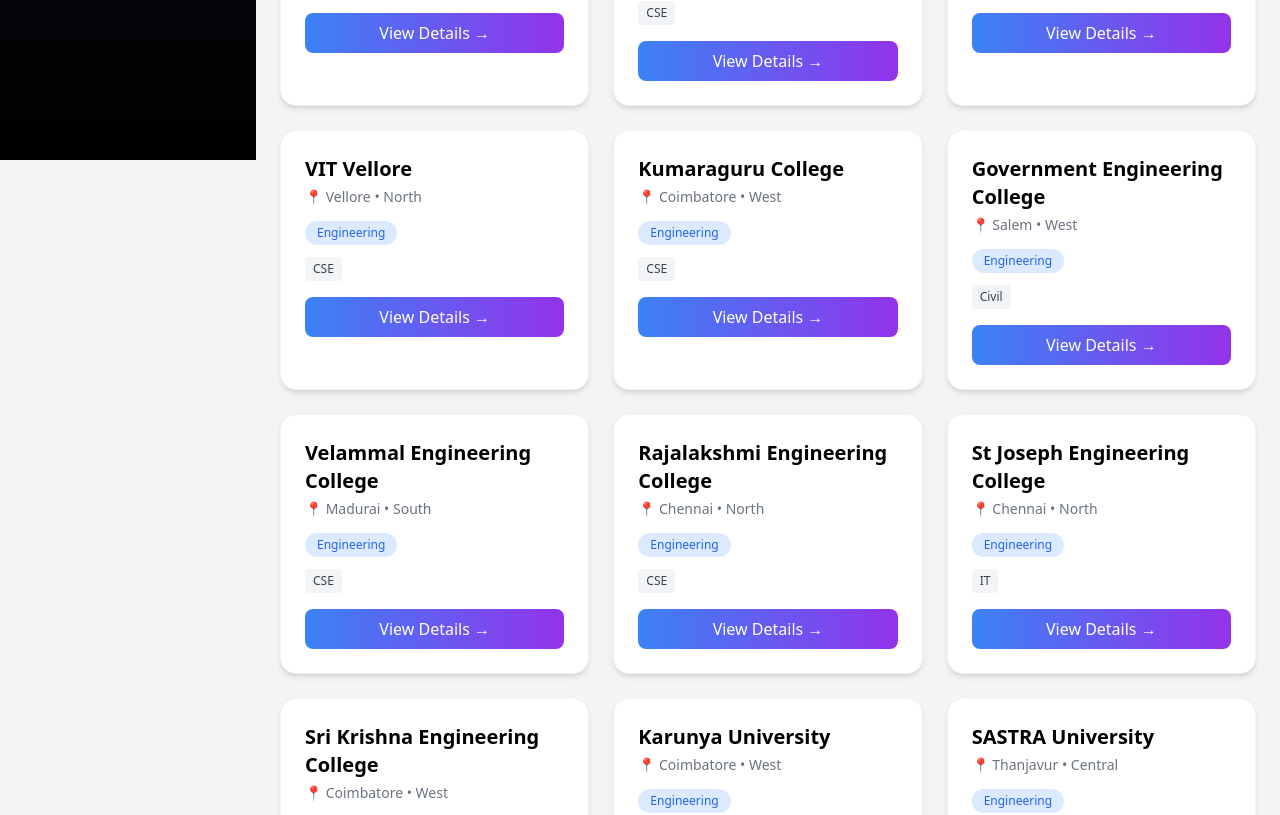
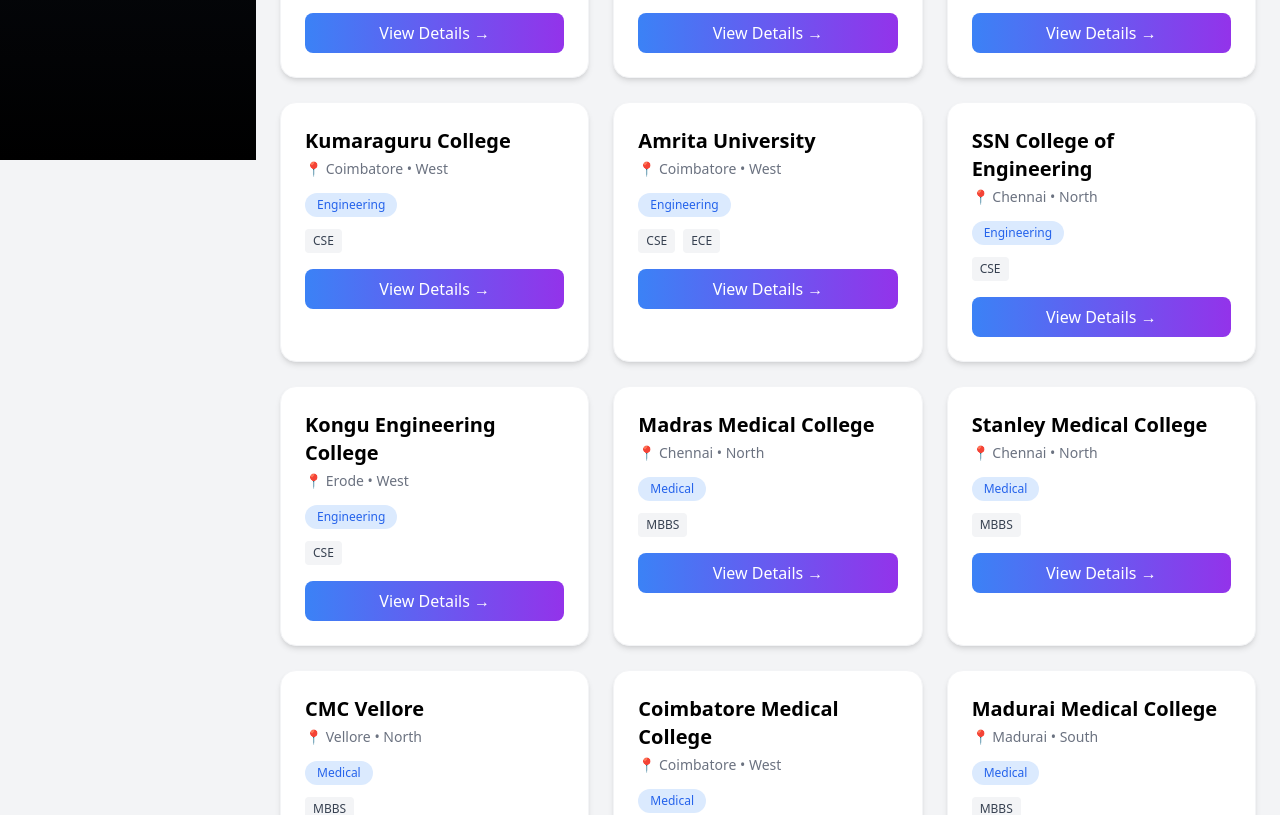
Before and after one commit to MarushiniB/client, a React (Vite) app: page /colleges in a window 1280 px wide. Shown: the part 640-1455 px from the top of the page. Built offline with nearby package versions, Linux system fonts and the light colour scheme.

Commit message:
Revise college data and add new entries
Updated college descriptions and added new colleges in the engineering and medical streams. Adjusted course offerings and facilities for several colleges.

```diff
--- a/src/data/colleges.ts
+++ b/src/data/colleges.ts
@@ -1,69 +1,130 @@
 export const colleges = [
 
-  // ENGINEERING
+  // ================= ENGINEERING =================
   {
     name: "IIT Madras",
     district: "Chennai",
     region: "North",
     stream: "engineering",
     courses: ["CSE", "ECE"],
-    description: "Top engineering institute in India with world-class faculty and research facilities.",
+    description: "Top engineering institute in India with world-class faculty.",
     fees: "₹2L - ₹5L",
     rating: 4.8,
     placement: "95%",
     facilities: ["Hostel", "Library", "Sports", "Labs"],
     recruiters: ["Google", "Amazon", "TCS", "Infosys"]
   },
-
   {
     name: "Anna University",
     district: "Chennai",
     region: "North",
     stream: "engineering",
-    courses: ["CSE"],
-    description: "Premier state university known for strong academics and research.",
+    courses: ["CSE", "ECE"],
+    description: "Premier state university known for strong academics.",
     fees: "₹50K - ₹2L",
     rating: 4.5,
     placement: "85%",
-    facilities: ["Hostel", "Library", "Labs", "Sports"],
+    facilities: ["Hostel", "Library", "Labs"],
     recruiters: ["TCS", "Infosys", "Wipro"]
   },
-
   {
     name: "NIT Trichy",
     district: "Trichy",
     region: "Central",
     stream: "engineering",
-    courses: ["CSE"],
-    description: "Top NIT with excellent placement and infrastructure.",
+    courses: ["CSE", "Mechanical"],
+    description: "Top NIT with excellent placements.",
     fees: "₹1.5L - ₹4L",
     rating: 4.7,
     placement: "92%",
     facilities: ["Hostel", "Library", "Labs"],
     recruiters: ["Amazon", "Microsoft", "TCS"]
   },
-
   {
     name: "PSG Tech",
     district: "Coimbatore",
     region: "West",
     stream: "engineering",
-    courses: ["CSE"],
-    description: "Highly reputed private engineering college with strong industry links.",
+    courses: ["CSE", "IT"],
+    description: "Highly reputed engineering college.",
     fees: "₹1L - ₹2.5L",
     rating: 4.6,
     placement: "90%",
-    facilities: ["Hostel", "Labs", "Sports"],
-    recruiters: ["Infosys", "TCS", "Bosch"]
+    facilities: ["Hostel", "Labs"],
+    recruiters: ["Infosys", "TCS"]
   },
-
   {
-    name: "Thiagarajar Engineering College",
-    district: "Madurai",
-    region: "South",
+    name: "VIT Vellore",
+    district: "Vellore",
+    region: "North",
+    stream: "engineering",
+    courses: ["CSE", "AI"],
+    description: "Top private university with global exposure.",
+    fees: "₹2L - ₹7L",
+    rating: 4.6,
+    placement: "90%",
+    facilities: ["Hostel", "Labs", "WiFi"],
+    recruiters: ["Microsoft", "Amazon"]
+  },
+  {
+    name: "SRM University",
+    district: "Chennai",
+    region: "North",
+    stream: "engineering",
+    courses: ["CSE", "ECE"],
+    description: "Modern university with industry exposure.",
+    fees: "₹2L - ₹6L",
+    rating: 4.3,
+    placement: "88%",
+    facilities: ["Hostel", "WiFi"],
+    recruiters: ["Amazon", "Infosys"]
+  },
+  {
+    name: "Kumaraguru College",
+    district: "Coimbatore",
+    region: "West",
     stream: "engineering",
     courses: ["CSE"],
-    description: "Renowned college known for discipline and academic quality.",
+    description: "Growing engineering institution.",
+    fees: "₹1L - ₹2L",
+    rating: 4.3,
+    placement: "82%",
+    facilities: ["Hostel", "Labs"],
+    recruiters: ["Infosys"]
+  },
+  {
+    name: "Amrita University",
+    district: "Coimbatore",
+    region: "West",
+    stream: "engineering",
+    courses: ["CSE", "ECE"],
+    description: "Top private deemed university.",
+    fees: "₹2L - ₹5L",
+    rating: 4.7,
+    placement: "90%",
+    facilities: ["Hostel", "Labs"],
+    recruiters: ["TCS", "Infosys"]
+  },
+  {
+    name: "SSN College of Engineering",
+    district: "Chennai",
+    region: "North",
+    stream: "engineering",
+    courses: ["CSE"],
+    description: "Highly reputed private college.",
+    fees: "₹1L - ₹2L",
+    rating: 4.6,
+    placement: "92%",
+    facilities: ["Hostel", "Labs"],
+    recruiters: ["Amazon", "Zoho"]
+  },
+  {
+    name: "Kongu Engineering College",
+    district: "Erode",
+    region: "West",
+    stream: "engineering",
+    courses: ["CSE"],
+    description: "Popular engineering college in western TN.",
     fees: "₹80K - ₹2L",
     rating: 4.4,
     placement: "85%",
@@ -71,244 +132,168 @@
     recruiters: ["TCS", "Infosys"]
   },
 
-  {
-    name: "SRM University",
-    district: "Chennai",
-    region: "North",
-    stream: "engineering",
-    courses: ["CSE"],
-    description: "Top private university with global exposure and modern campus.",
-    fees: "₹2L - ₹6L",
-    rating: 4.3,
-    placement: "88%",
-    facilities: ["Hostel", "WiFi", "Labs"],
-    recruiters: ["Amazon", "TCS", "Infosys"]
-  },
-
-  {
-    name: "VIT Vellore",
-    district: "Vellore",
-    region: "North",
-    stream: "engineering",
-    courses: ["CSE"],
-    description: "Well-known university with strong placement record.",
-    fees: "₹2L - ₹7L",
-    rating: 4.6,
-    placement: "90%",
-    facilities: ["Hostel", "Labs", "Library"],
-    recruiters: ["Microsoft", "Amazon", "TCS"]
-  },
-
-  {
-    name: "Kumaraguru College",
-    district: "Coimbatore",
-    region: "West",
-    stream: "engineering",
-    courses: ["CSE"],
-    description: "Emerging engineering college with industry-focused curriculum.",
-    fees: "₹1L - ₹2L",
-    rating: 4.3,
-    placement: "82%",
-    facilities: ["Hostel", "Labs"],
-    recruiters: ["Infosys", "Wipro"]
-  },
-
-  {
-    name: "Government Engineering College",
-    district: "Salem",
-    region: "West",
-    stream: "engineering",
-    courses: ["Civil"],
-    description: "Government institution offering affordable engineering education.",
-    fees: "₹20K - ₹80K",
-    rating: 4.0,
-    placement: "75%",
-    facilities: ["Hostel", "Library"],
-    recruiters: ["TNEB", "L&T"]
-  },
-
-  {
-    name: "Velammal Engineering College",
-    district: "Madurai",
-    region: "South",
-    stream: "engineering",
-    courses: ["CSE"],
-    description: "Well-known private college with good academic support.",
-    fees: "₹80K - ₹2L",
-    rating: 4.2,
-    placement: "80%",
-    facilities: ["Hostel", "Labs"],
-    recruiters: ["TCS", "Infosys"]
-  },
-
-  {
-    name: "Rajalakshmi Engineering College",
-    district: "Chennai",
-    region: "North",
-    stream: "engineering",
-    courses: ["CSE"],
-    description: "Autonomous college with strong placement training.",
-    fees: "₹1L - ₹2L",
-    rating: 4.3,
-    placement: "85%",
-    facilities: ["Hostel", "Library"],
-    recruiters: ["Cognizant", "Infosys"]
-  },
-
-  {
-    name: "St Joseph Engineering College",
-    district: "Chennai",
-    region: "North",
-    stream: "engineering",
-    courses: ["IT"],
-    description: "Private college focusing on technical and soft skills.",
-    fees: "₹80K - ₹2L",
-    rating: 4.1,
-    placement: "78%",
-    facilities: ["Hostel", "Labs"],
-    recruiters: ["TCS", "Wipro"]
-  },
-
-  {
-    name: "Sri Krishna Engineering College",
-    district: "Coimbatore",
-    region: "West",
-    stream: "engineering",
-    courses: ["CSE"],
-    description: "Popular engineering college with consistent placements.",
-    fees: "₹1L - ₹2L",
-    rating: 4.2,
-    placement: "82%",
-    facilities: ["Hostel", "Labs"],
-    recruiters: ["Infosys", "TCS"]
-  },
-
-  {
-    name: "Karunya University",
-    district: "Coimbatore",
-    region: "West",
-    stream: "engineering",
-    courses: ["CSE"],
-    description: "Deemed university known for values-based education.",
-    fees: "₹1.5L - ₹3L",
-    rating: 4.3,
-    placement: "80%",
-    facilities: ["Hostel", "Library"],
-    recruiters: ["Wipro", "Infosys"]
-  },
-
-  {
-    name: "SASTRA University",
-    district: "Thanjavur",
-    region: "Central",
-    stream: "engineering",
-    courses: ["CSE"],
-    description: "Highly ranked private university with strong academics.",
-    fees: "₹1.5L - ₹3L",
-    rating: 4.5,
-    placement: "88%",
-    facilities: ["Hostel", "Library"],
-    recruiters: ["TCS", "Infosys"]
-  },
-
-  // MEDICAL (shortened but same pattern)
+  // ================= MEDICAL =================
   {
     name: "Madras Medical College",
     district: "Chennai",
     region: "North",
     stream: "medical",
     courses: ["MBBS"],
-    description: "One of the oldest medical colleges in India.",
+    description: "One of the oldest medical colleges.",
     fees: "₹50K - ₹1L",
     rating: 4.7,
     placement: "95%",
     facilities: ["Hospital", "Labs"],
     recruiters: ["Govt Hospitals"]
   },
-
+  {
+    name: "Stanley Medical College",
+    district: "Chennai",
+    region: "North",
+    stream: "medical",
+    courses: ["MBBS"],
+    description: "Top government medical college.",
+    fees: "₹50K - ₹1L",
+    rating: 4.6,
+    placement: "94%",
+    facilities: ["Hospital", "Labs"],
+    recruiters: ["Govt Hospitals"]
+  },
   {
     name: "CMC Vellore",
     district: "Vellore",
     region: "North",
     stream: "medical",
     courses: ["MBBS"],
-    description: "Top-ranked medical institution with global reputation.",
+    description: "Globally reputed medical institution.",
     fees: "₹1L - ₹3L",
     rating: 4.9,
     placement: "98%",
     facilities: ["Hospital", "Research"],
     recruiters: ["Global Hospitals"]
   },
+  {
+    name: "Coimbatore Medical College",
+    district: "Coimbatore",
+    region: "West",
+    stream: "medical",
+    courses: ["MBBS"],
+    description: "Leading government medical college.",
+    fees: "₹50K - ₹1L",
+    rating: 4.5,
+    placement: "93%",
+    facilities: ["Hospital"],
+    recruiters: ["Govt Hospitals"]
+  },
+  {
+    name: "Madurai Medical College",
+    district: "Madurai",
+    region: "South",
+    stream: "medical",
+    courses: ["MBBS"],
+    description: "Well-known medical institution.",
+    fees: "₹50K - ₹1L",
+    rating: 4.5,
+    placement: "92%",
+    facilities: ["Hospital"],
+    recruiters: ["Govt Hospitals"]
+  },
 
-  // 👉 IMPORTANT:
-  // Remaining colleges follow SAME pattern
+  // ================= ARTS =================
+  {
+    name: "Loyola College",
+    district: "Chennai",
+    region: "North",
+    stream: "arts",
+    courses: ["BA"],
+    description: "Top arts college with academic excellence.",
+    fees: "₹20K - ₹80K",
+    rating: 4.7,
+    placement: "85%",
+    facilities: ["Library", "Sports"],
+    recruiters: ["Deloitte", "EY"]
+  },
+  {
+    name: "Presidency College",
+    district: "Chennai",
+    region: "North",
+    stream: "arts",
+    courses: ["BA"],
+    description: "Historic college with strong academics.",
+    fees: "₹10K - ₹50K",
+    rating: 4.5,
+    placement: "80%",
+    facilities: ["Library"],
+    recruiters: ["Govt Jobs"]
+  },
+  {
+    name: "Madras Christian College",
+    district: "Chennai",
+    region: "North",
+    stream: "arts",
+    courses: ["BA"],
+    description: "Renowned college with scenic campus.",
+    fees: "₹30K - ₹1L",
+    rating: 4.6,
+    placement: "85%",
+    facilities: ["Hostel", "Library"],
+    recruiters: ["Infosys"]
+  },
 
+  // ================= COMMERCE =================
+  {
+    name: "PSG College",
+    district: "Coimbatore",
+    region: "West",
+    stream: "commerce",
+    courses: ["BCom"],
+    description: "Top commerce college.",
+    fees: "₹30K - ₹1L",
+    rating: 4.5,
+    placement: "85%",
+    facilities: ["Library"],
+    recruiters: ["TCS"]
+  },
+  {
+    name: "Ethiraj College",
+    district: "Chennai",
+    region: "North",
+    stream: "commerce",
+    courses: ["BCom"],
+    description: "Popular women's college.",
+    fees: "₹30K - ₹1L",
+    rating: 4.4,
+    placement: "82%",
+    facilities: ["Library"],
+    recruiters: ["Infosys"]
+  },
 
-  // MEDICAL
-  { name: "Madras Medical College", district: "Chennai", region: "North", stream: "medical", courses: ["MBBS"] },
-  { name: "Stanley Medical College", district: "Chennai", region: "North", stream: "medical", courses: ["MBBS"] },
-  { name: "CMC Vellore", district: "Vellore", region: "North", stream: "medical", courses: ["MBBS"] },
-  { name: "Coimbatore Medical College", district: "Coimbatore", region: "West", stream: "medical", courses: ["MBBS"] },
-  { name: "Madurai Medical College", district: "Madurai", region: "South", stream: "medical", courses: ["MBBS"] },
-  { name: "Salem Medical College", district: "Salem", region: "West", stream: "medical", courses: ["MBBS"] },
-  { name: "Tirunelveli Medical College", district: "Tirunelveli", region: "South", stream: "medical", courses: ["MBBS"] },
-  { name: "Thanjavur Medical College", district: "Thanjavur", region: "Central", stream: "medical", courses: ["MBBS"] },
-  { name: "Erode Medical College", district: "Erode", region: "West", stream: "medical", courses: ["MBBS"] },
-  { name: "SRM Medical College", district: "Chennai", region: "North", stream: "medical", courses: ["MBBS"] },
-  { name: "Saveetha Medical College", district: "Chennai", region: "North", stream: "medical", courses: ["MBBS"] },
-  { name: "Sri Ramachandra Medical", district: "Chennai", region: "North", stream: "medical", courses: ["MBBS"] },
-  { name: "Kanyakumari Medical College", district: "Kanyakumari", region: "South", stream: "medical", courses: ["MBBS"] },
-  { name: "Dindigul Medical College", district: "Dindigul", region: "South", stream: "medical", courses: ["MBBS"] },
-  { name: "Kilpauk Medical College", district: "Chennai", region: "North", stream: "medical", courses: ["MBBS"] },
+  // ================= SCIENCE =================
+  {
+    name: "Bharathiar University",
+    district: "Coimbatore",
+    region: "West",
+    stream: "science",
+    courses: ["BSc"],
+    description: "Top science university.",
+    fees: "₹30K - ₹1L",
+    rating: 4.4,
+    placement: "80%",
+    facilities: ["Labs", "Library"],
+    recruiters: ["Infosys"]
+  },
+  {
+    name: "Periyar University",
+    district: "Salem",
+    region: "West",
+    stream: "science",
+    courses: ["BSc"],
+    description: "State university with good research.",
+    fees: "₹20K - ₹80K",
+    rating: 4.2,
+    placement: "75%",
+    facilities: ["Labs"],
+    recruiters: ["Local Companies"]
+  }
 
-  // ARTS
-  { name: "Loyola College", district: "Chennai", region: "North", stream: "arts", courses: ["BA"] },
-  { name: "Presidency College", district: "Chennai", region: "North", stream: "arts", courses: ["BA"] },
-  { name: "MCC", district: "Chennai", region: "North", stream: "arts", courses: ["BA"] },
-  { name: "Stella Maris", district: "Chennai", region: "North", stream: "arts", courses: ["BA"] },
-  { name: "Ethiraj College", district: "Chennai", region: "North", stream: "arts", courses: ["BA"] },
-  { name: "Thiagarajar College", district: "Madurai", region: "South", stream: "arts", courses: ["BA"] },
-  { name: "Fatima College", district: "Madurai", region: "South", stream: "arts", courses: ["BA"] },
-  { name: "Kongunadu College", district: "Coimbatore", region: "West", stream: "arts", courses: ["BA"] },
-  { name: "Sri Ramakrishna College", district: "Coimbatore", region: "West", stream: "arts", courses: ["BA"] },
-  { name: "Government Arts College", district: "Salem", region: "West", stream: "arts", courses: ["BA"] },
-  { name: "Alagappa College", district: "Karaikudi", region: "Central", stream: "arts", courses: ["BA"] },
-  { name: "Bishop Heber College", district: "Trichy", region: "Central", stream: "arts", courses: ["BA"] },
-  { name: "Queen Mary College", district: "Chennai", region: "North", stream: "arts", courses: ["BA"] },
-  { name: "WCC", district: "Chennai", region: "North", stream: "arts", courses: ["BA"] },
-  { name: "PSGR College", district: "Coimbatore", region: "West", stream: "arts", courses: ["BA"] },
-
-  // COMMERCE
-  { name: "Loyola College", district: "Chennai", region: "North", stream: "commerce", courses: ["BCom"] },
-  { name: "SRM University", district: "Chennai", region: "North", stream: "commerce", courses: ["BBA"] },
-  { name: "Ethiraj College", district: "Chennai", region: "North", stream: "commerce", courses: ["BCom"] },
-  { name: "PSG College", district: "Coimbatore", region: "West", stream: "commerce", courses: ["BCom"] },
-  { name: "Madurai College", district: "Madurai", region: "South", stream: "commerce", courses: ["BCom"] },
-  { name: "Kamaraj College", district: "Thoothukudi", region: "South", stream: "commerce", courses: ["BCom"] },
-  { name: "Bharathiar University", district: "Coimbatore", region: "West", stream: "commerce", courses: ["BCom"] },
-  { name: "Periyar University", district: "Salem", region: "West", stream: "commerce", courses: ["BCom"] },
-  { name: "Alagappa University", district: "Karaikudi", region: "Central", stream: "commerce", courses: ["BBA"] },
-  { name: "VIT Business School", district: "Vellore", region: "North", stream: "commerce", courses: ["MBA"] },
-  { name: "Amrita Business School", district: "Coimbatore", region: "West", stream: "commerce", courses: ["MBA"] },
-  { name: "Anna University MBA", district: "Chennai", region: "North", stream: "commerce", courses: ["MBA"] },
-  { name: "SASTRA Business", district: "Thanjavur", region: "Central", stream: "commerce", courses: ["MBA"] },
-  { name: "Karunya University", district: "Coimbatore", region: "West", stream: "commerce", courses: ["BBA"] },
-  { name: "Hindustan University", district: "Chennai", region: "North", stream: "commerce", courses: ["BBA"] },
-
-  // SCIENCE
-  { name: "Loyola College", district: "Chennai", region: "North", stream: "science", courses: ["BSc"] },
-  { name: "MCC", district: "Chennai", region: "North", stream: "science", courses: ["BSc"] },
-  { name: "Presidency College", district: "Chennai", region: "North", stream: "science", courses: ["BSc"] },
-  { name: "Stella Maris", district: "Chennai", region: "North", stream: "science", courses: ["BSc"] },
-  { name: "Kongunadu College", district: "Coimbatore", region: "West", stream: "science", courses: ["BSc"] },
-  { name: "Sri Ramakrishna College", district: "Coimbatore", region: "West", stream: "science", courses: ["BSc"] },
-  { name: "Thiagarajar College", district: "Madurai", region: "South", stream: "science", courses: ["BSc"] },
-  { name: "Fatima College", district: "Madurai", region: "South", stream: "science", courses: ["BSc"] },
-  { name: "Bishop Heber College", district: "Trichy", region: "Central", stream: "science", courses: ["BSc"] },
-  { name: "Alagappa University", district: "Karaikudi", region: "Central", stream: "science", courses: ["BSc"] },
-  { name: "Periyar University", district: "Salem", region: "West", stream: "science", courses: ["BSc"] },
-  { name: "Bharathiar University", district: "Coimbatore", region: "West", stream: "science", courses: ["BSc"] },
-  { name: "Amrita University", district: "Coimbatore", region: "West", stream: "science", courses: ["BSc"] },
-  { name: "SRM University", district: "Chennai", region: "North", stream: "science", courses: ["BSc"] },
-  { name: "VIT Vellore", district: "Vellore", region: "North", stream: "science", courses: ["BSc"] },
 ];
```
